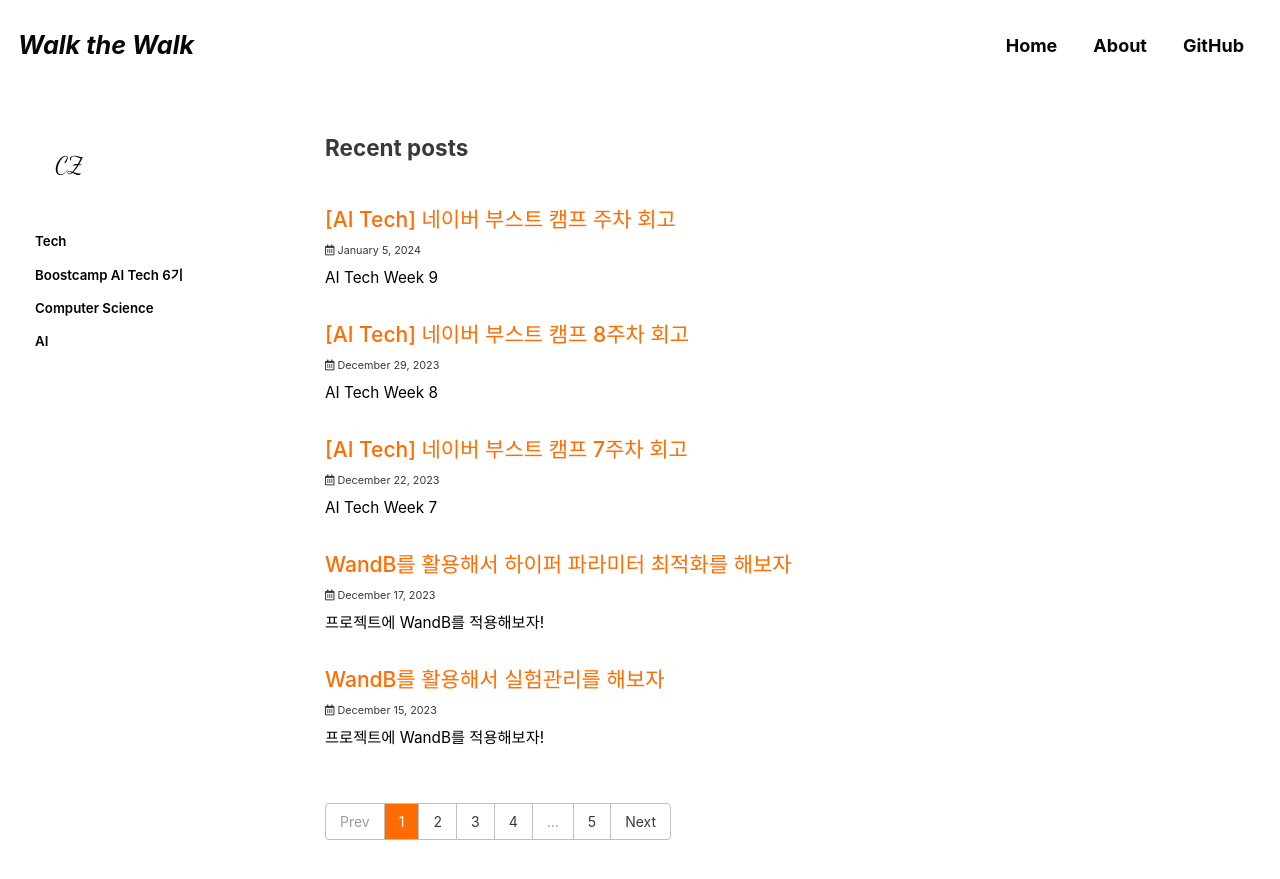
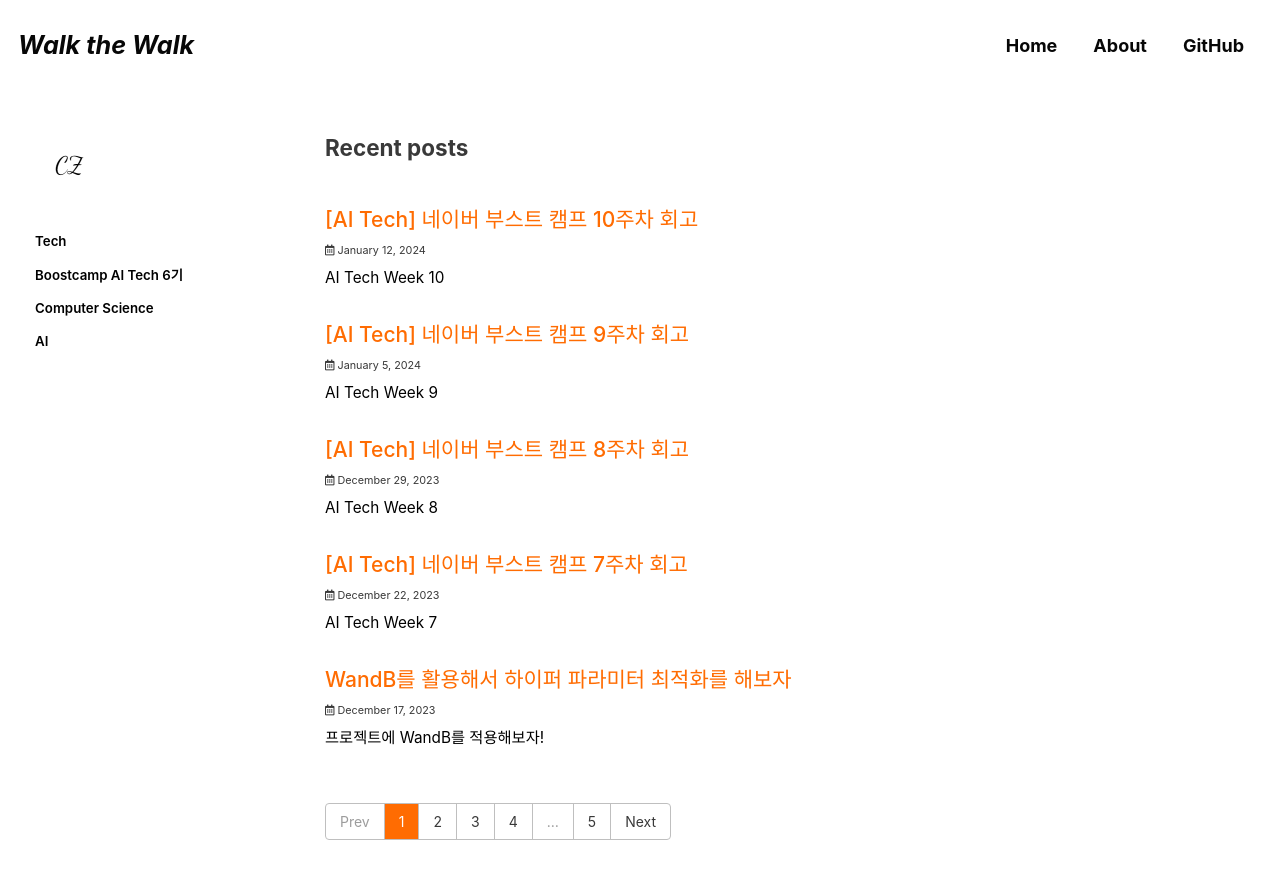
Before and after one commit to ChangZero/ChangZero.github.io, a Jekyll site: the page built from index.html, in a window 1280 px wide and 900 px high. Shown: the top 879 px of the window. Built offline with Jekyll 4.4.1, drawn with Linux system fonts in a browser that asks for light colours; cached includes are drawn as plain includes; nearby versions of some CDN libraries; some web fonts are replaced; the list of posts is cut into pages by our own code; some of the changed lines change nothing that is shown.

Commit message:
Upload: 240112

```diff
--- a/_posts/2024-01-05-categories-aitechweek9.md
+++ b/_posts/2024-01-05-categories-aitechweek9.md
@@ -1,5 +1,5 @@
 ---
-title: "[AI Tech] 네이버 부스트 캠프 주차 회고"
+title: "[AI Tech] 네이버 부스트 캠프 9주차 회고"
 excerpt: "AI Tech Week 9"
 
 categories:
--- /dev/null
+++ b/_posts/2024-01-12-categories-aitechweek10.md
@@ -0,0 +1,31 @@
+---
+title: "[AI Tech] 네이버 부스트 캠프 10주차 회고"
+excerpt: "AI Tech Week 10"
+
+categories:
+  - boostcamp
+tags:
+  - [aitech, naver, boostcamp]
+
+permalink: /boostcamp/week10/
+
+toc: true
+toc_sticky: true
+
+date: 2024-01-12
+last_modified_at: 2024-01-12
+---
+
+## 10주차 강의 리마인드
+
+### 강의 리마인드
+DKT대회가 시작된지 2주차가 되었다. 지난주 우리팀은 강의를 지난 주말까지 다 듣고 미션 코드를 분석해서 설명해주기로 약속했었다. 따라서 주말내내 강의를 들었다 ㅎㅎ. 주말동안 그래프를 통한 추천시스템에 대한 강의를 들었다.
+추천시스템의 트랜드는 Apriori -> CF(memory based) -> CF(model based)/ MF ->  Factorization Machine -> item2Vec + CF -> Wide &Deep model -> NCF/DeepFM -> Sequential-Based/ Seccsion-Based -> GNN 순으로 진행된다고 수업에서 간략하게 언급된다.
+GNN은 추천시스템에서 각광받는 방법론 중 하나이다. 그 이유는 소셜 네트워크와 같은 Graph domain은 유클리디언 공간이 아니기 때문에 거리 자체가 중요한게 아니라 관계성이 중요하다. 따라서 그래프 형태로 표현하여 학습하는 그래프 뉴렬 네트워크가 부상했다.특히 그래프에 컨볼루션 연산을 수행하는 GCN이 등장했다.<br>
+GCN은 데이터를 그래프형태로 바꿔주는 단계 -> 그래프 데이터 특징에 적합한 구조 NN 구조 -> Task 해결(Graph-level, Edge-level, Node-level) 순으로 진행된다. GCN의 목적은 주변 노드의 정보를 통해 자신의 정보를 hidden representation으로 만들 수 있는 필터를 찾는 것이다.
+A(adjacenecy matrix) 와 H(Node-feature matrix)와 W(Learnable parameter)의 컨볼루션이 진행된다. 이후 나온 방법론이 GNN과 Transformer를 결합한 GAT이다. <br>
+GAT는 Adj Matrix를 사용하지 않는다. 그 대신 spatial한 방법을 사용한다. GCN는 가중치가 모두 동일하지만, GAT는 노드별 가중치가 상이하다. Aggregate(Message passing)과 Combine(Update)이 순차적으로 반복되며, 최종적으로 Readout(for graph-level task)을 통해 output이 도출된다.
+
+
+## 회고
+새로운 팀원들과 새로운 규칙 속에서 프로젝트를 진행한지 2주차가 지났다. 좋은 팀원들을 만나 작업 진행이 순조로운?것 같다. 우리팀은 이번주동안은 피처엔지니어링에 초점을 맞추어 다양한 EDA와 전처리를 진행하기로 했다. 지난주에 깃헙을 활용한 이슈기반 협업과 깃 프로젝트 간반보드를 활용한 일정관리를 팀에 제안했는데 팀원들과 호흡을 맞춰서 프로젝트를 진행하는게 슬슬 체감된다. 이러한 협업 방식이 처음인 팀원들이 있어서 노션에 간단하게 어떤식으로 협업하는지 가이드라인을 작성해서 공유했는데 도움이 되었을지 모르겠다 ㅠㅠ. 나는 EDA와 피처엔지니어링도 조금씩하면서 피처엔지니어링 한 것을 바로 모델에 태울 수 있도록 학습 베이스라인 코드와 파이프라인을 구축하는데 초점을 맞췄다. WandB Sweep을 통해 하이퍼파라미터 최적화도 진행할 수 있도록 설정을 해두었다. 다음주에는 이어서 작업하던 Tree기반 모델과 Tabnet적용을 마무리 지을 것이다. 주말동안에는 피어세션때 이야기가 나온 EDA를 진행하여 피처엔지니어링 코드를 PR할 것이다.
```
